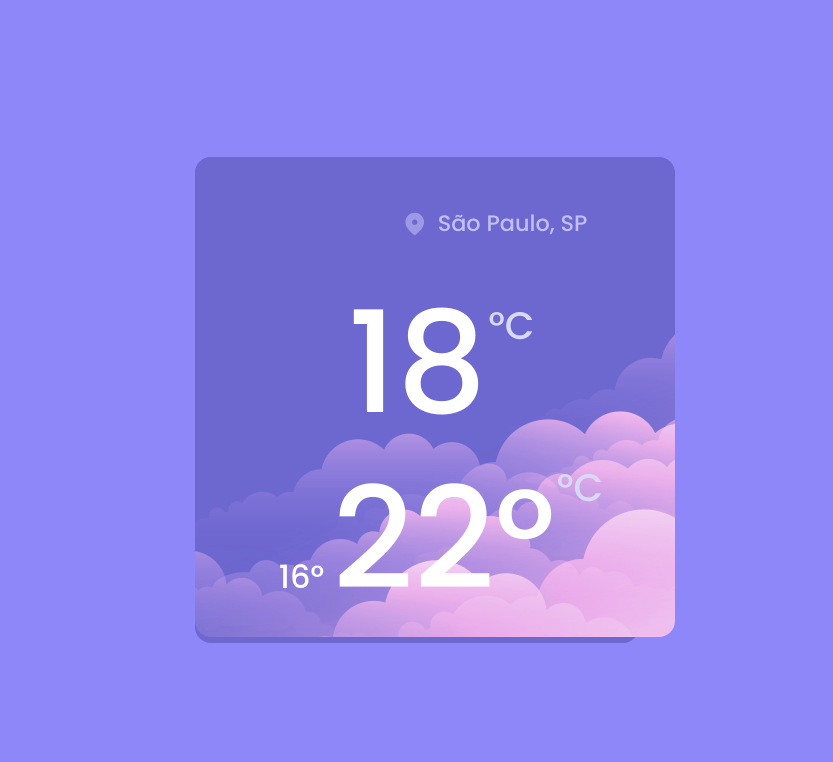
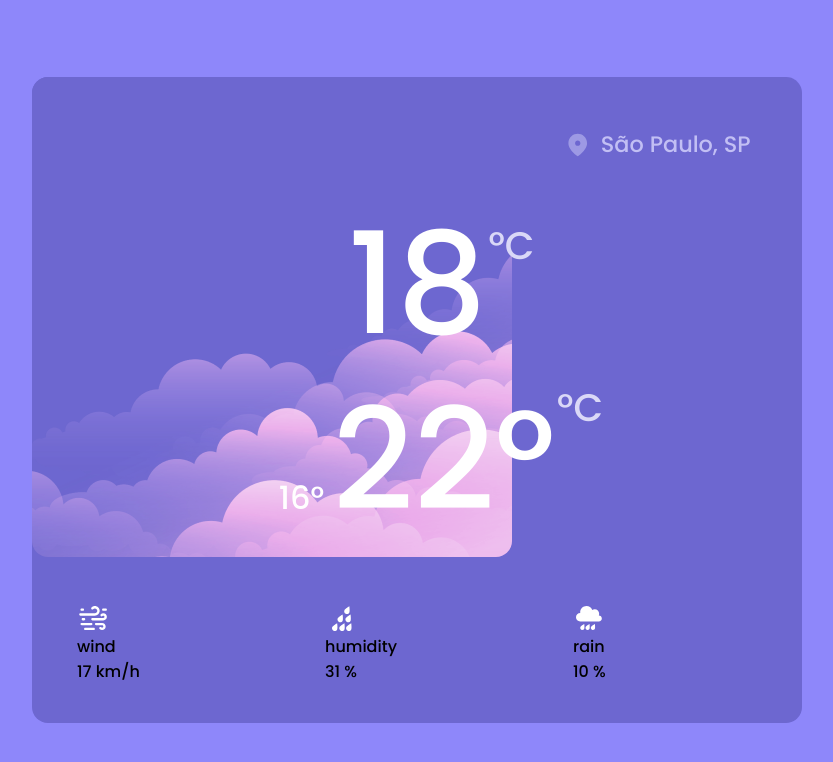
Before and after one commit to claytonfortunato/Weather-10, a React (Vite) app: page / in a window 1280 px wide. Shown: the top 762 px of the page, without its empty margins (223-1056 px from the left). Built offline with nearby package versions, Linux system fonts and the light colour scheme.

Commit message:
feat: component wind humidity rain

```diff
--- a/src/components/Weather/index.tsx
+++ b/src/components/Weather/index.tsx
@@ -1,10 +1,26 @@
 import { Card } from "../Card";
 import { Location } from "../Location";
 import { Temperatures } from "../Temperatures";
+import { WeatherStatistic, WeatherStatisticProps } from "../WeatherStatistic";
 
 import * as C from "./styles";
 
 const Weather = () => {
+  const weatherStatistics: WeatherStatisticProps[] = [
+    {
+      type: "wind",
+      value: 17,
+    },
+    {
+      type: "humidity",
+      value: 31,
+    },
+    {
+      type: "rain",
+      value: 10,
+    },
+  ];
+
   return (
     <Card padding="sm" gridArea="now">
       <C.Container>
@@ -13,6 +29,11 @@ const Weather = () => {
           <span>18</span>
           <Temperatures min={22} max={16} />
         </C.ContainerTemp>
+        <C.StatisticsContainer>
+          {weatherStatistics.map((statistic) => {
+            return <WeatherStatistic {...statistic} key={statistic.type} />;
+          })}
+        </C.StatisticsContainer>
       </C.Container>
     </Card>
   );
--- a/src/components/Weather/styles.ts
+++ b/src/components/Weather/styles.ts
@@ -56,3 +56,11 @@ export const ContainerTemp = styled.div`
     }
   }
 `;
+
+export const StatisticsContainer = styled.ul`
+  margin-top: auto;
+
+  display: flex;
+  align-items: center;
+  gap: 0.8rem;
+`;
--- /dev/null
+++ b/src/components/WeatherStatistic/index.tsx
@@ -0,0 +1,39 @@
+import waterdrops from "../../assets/icon/white-waterdrops.svg";
+import shower from "../../assets/icon/white-shower.svg";
+import wind from "../../assets/icon/white-wind.svg";
+
+import * as C from "./styles";
+
+const STATISTICS = {
+  wind: {
+    icon: wind,
+    unity: "km/h",
+  },
+  humidity: {
+    icon: waterdrops,
+    unity: "%",
+  },
+  rain: {
+    icon: shower,
+    unity: "%",
+  },
+} as const;
+
+export interface WeatherStatisticProps {
+  type: keyof typeof STATISTICS;
+  value: number;
+}
+
+export const WeatherStatistic = ({ type, value }: WeatherStatisticProps) => {
+  const { icon, unity } = STATISTICS[type];
+
+  return (
+    <C.Container>
+      <img src={icon} alt="" />
+      <p>{type}</p>
+      <p>
+        {value} <span>{unity}</span>
+      </p>
+    </C.Container>
+  );
+};
--- /dev/null
+++ b/src/components/WeatherStatistic/styles.ts
@@ -0,0 +1,15 @@
+import styled from "styled-components";
+
+export const Container = styled.li`
+  width: 14.7rem;
+  flex-grow: 1;
+
+  padding: 1.2rem 1.6rem;
+  border-radius: 6px;
+
+  display: grid;
+  grid-template-areas: "type" "value";
+  justify-content: left;
+  align-items: center;
+  column-gap: 1.2rem;
+`;
```
